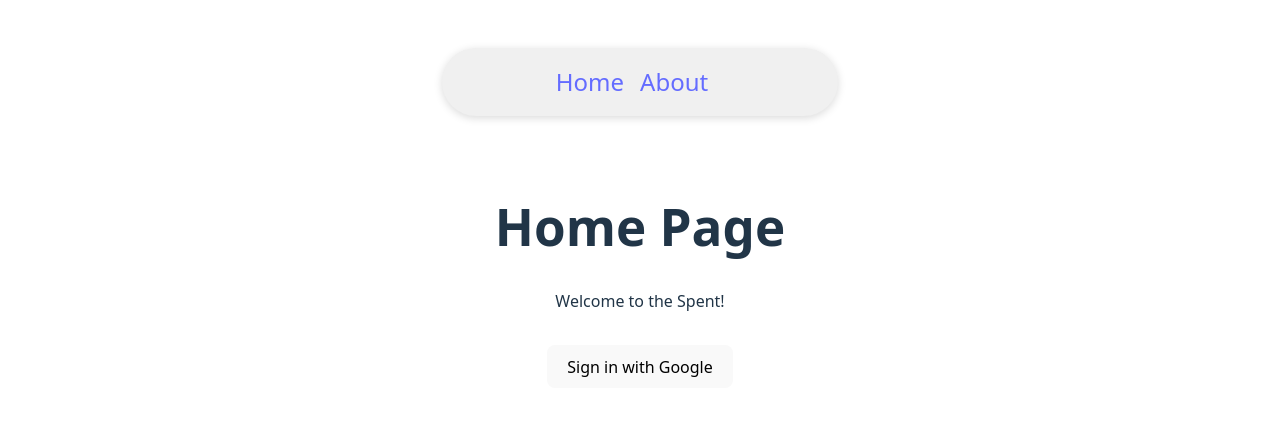
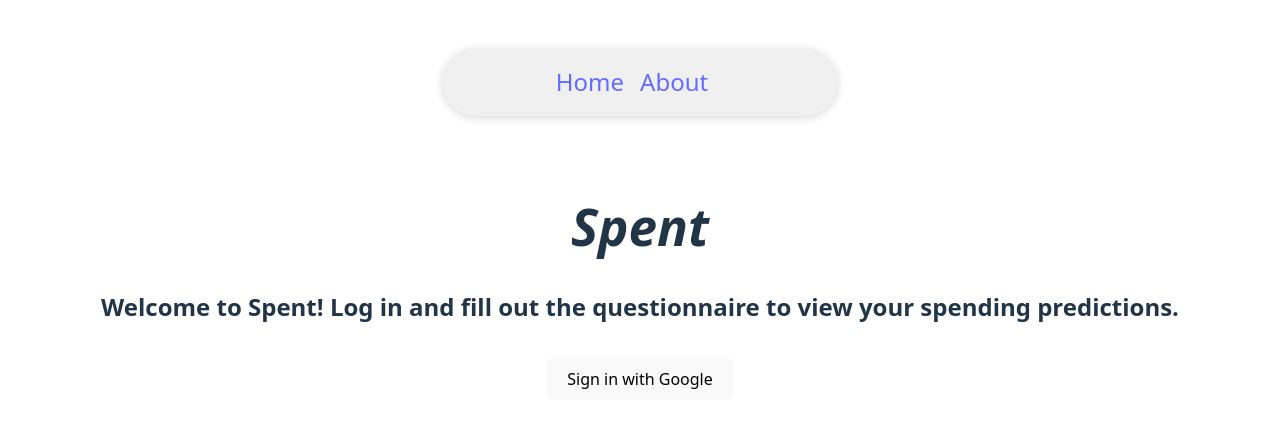
Before and after one commit to amelia-liston/Spent, a React (Vite) app in the folder project/: page / in a window 1280 px wide. Shown: the top 428 px of the page. Built offline with nearby package versions, Linux system fonts and the light colour scheme; no server answers.

Commit message:
Updated title for home page

```diff
--- a/project/src/Home.jsx
+++ b/project/src/Home.jsx
@@ -230,8 +230,8 @@ export default function Home() {
 
   return (
     <div>
-      <h1>Home Page</h1>
-      <p>Welcome to the Spent!</p>
+      <h1><i>Spent</i></h1>
+      <h2>Welcome to Spent! Log in and fill out the questionnaire to view your spending predictions.</h2>
       <div style={{ marginTop: '2rem' }}>
         {!user ? (
           <button onClick={() => login()}>Sign in with Google</button>
```
